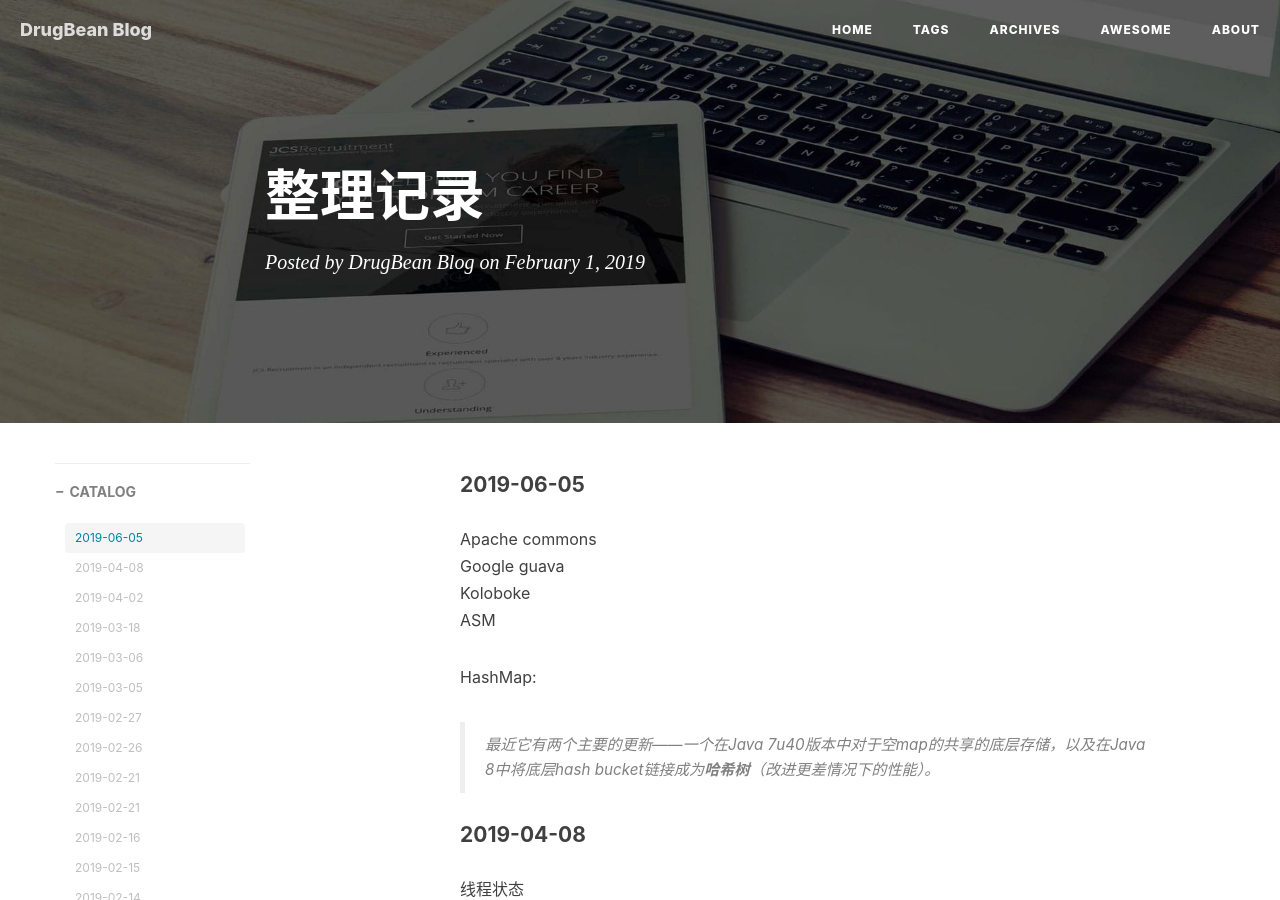
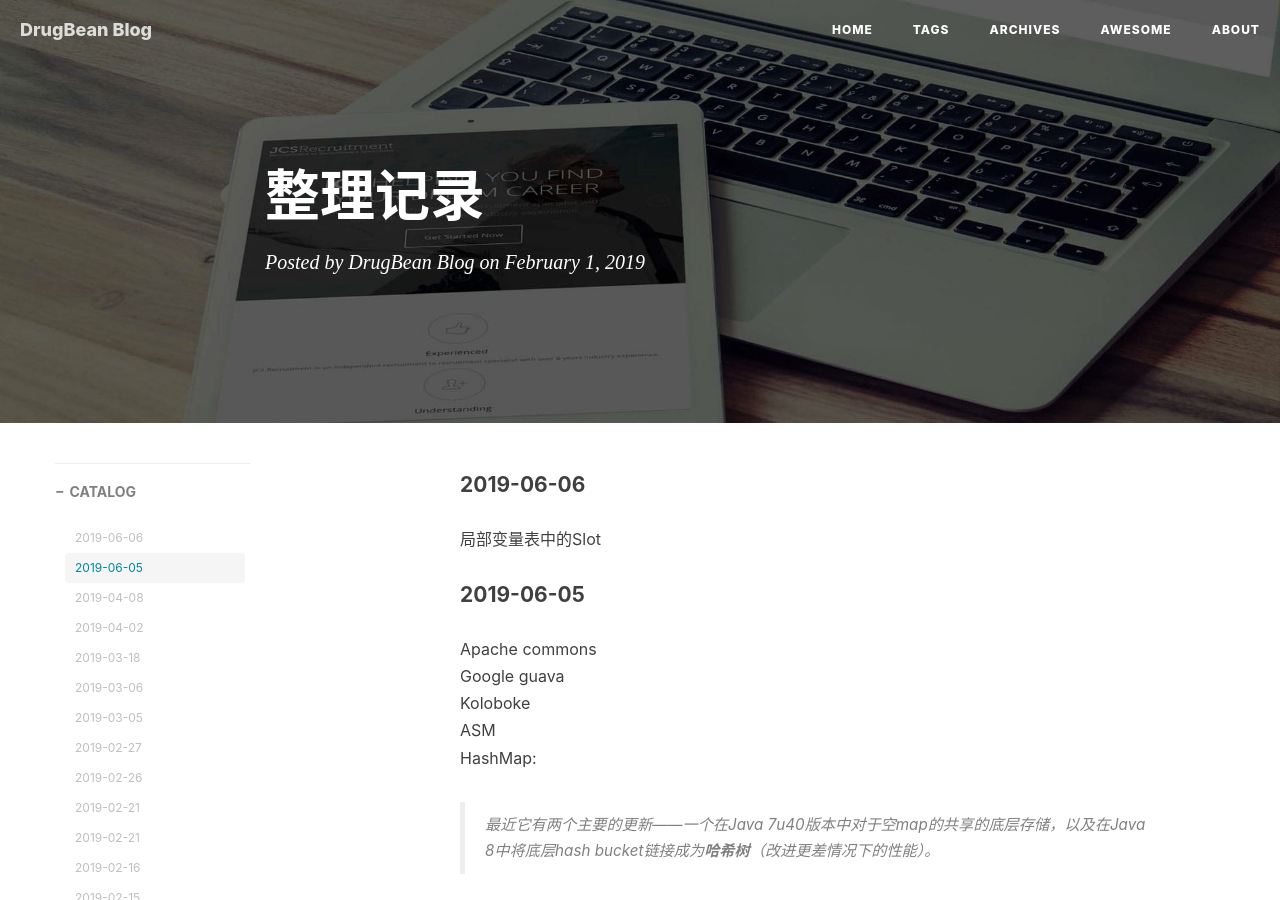
Before and after one commit to Ariescat/blog, a Jekyll site: the page built from docs/Record.md, in a window 1280 px wide and 900 px high. Built offline with Jekyll 4.4.1, drawn with Linux system fonts in a browser that asks for light colours; nearby versions of some CDN libraries; comment, search, counter and statistics services are not loaded.

```diff
--- a/docs/Record.md
+++ b/docs/Record.md
@@ -6,12 +6,14 @@ header-img: "img/post-bg-rwd.jpg"
 catalog: true
 ---
 
+#### 2019-06-06
+局部变量表中的Slot
+
 #### 2019-06-05
 Apache commons
 Google guava
 Koloboke
 ASM
-
 HashMap:
 >最近它有两个主要的更新——一个在Java 7u40版本中对于空map的共享的底层存储，以及在Java 8中将底层hash bucket链接成为**哈希树**（改进更差情况下的性能）。
 
```
Also changed, not shown: docs/Java.md (+4 -1 lines).
